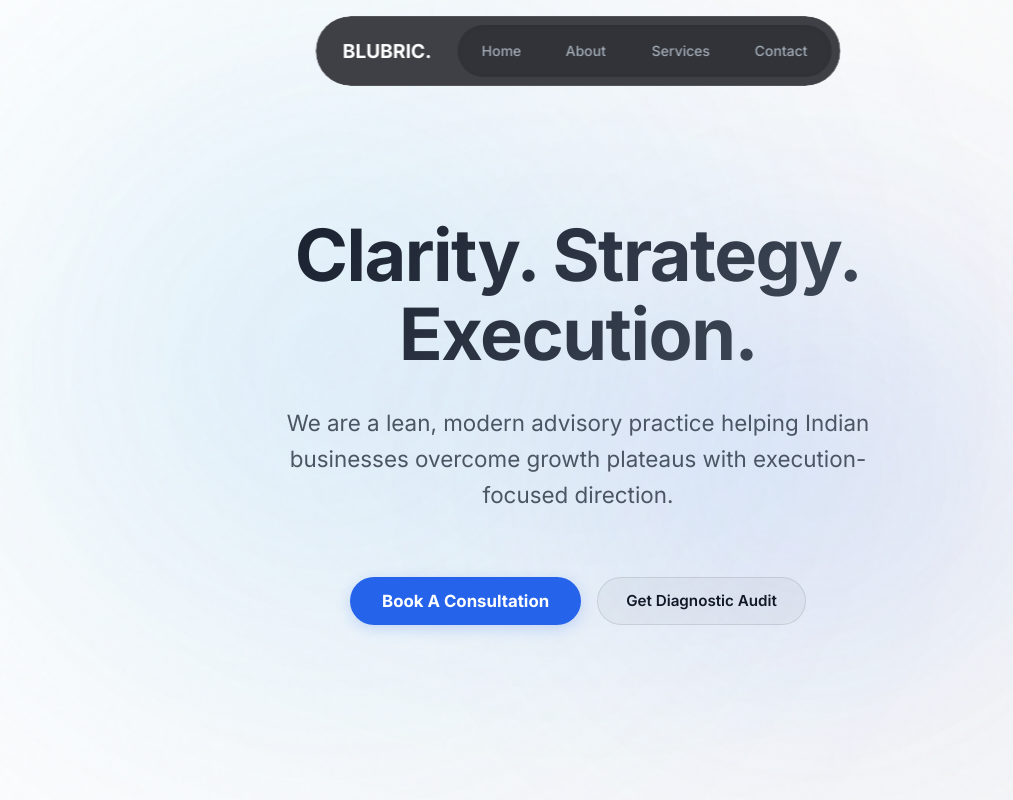
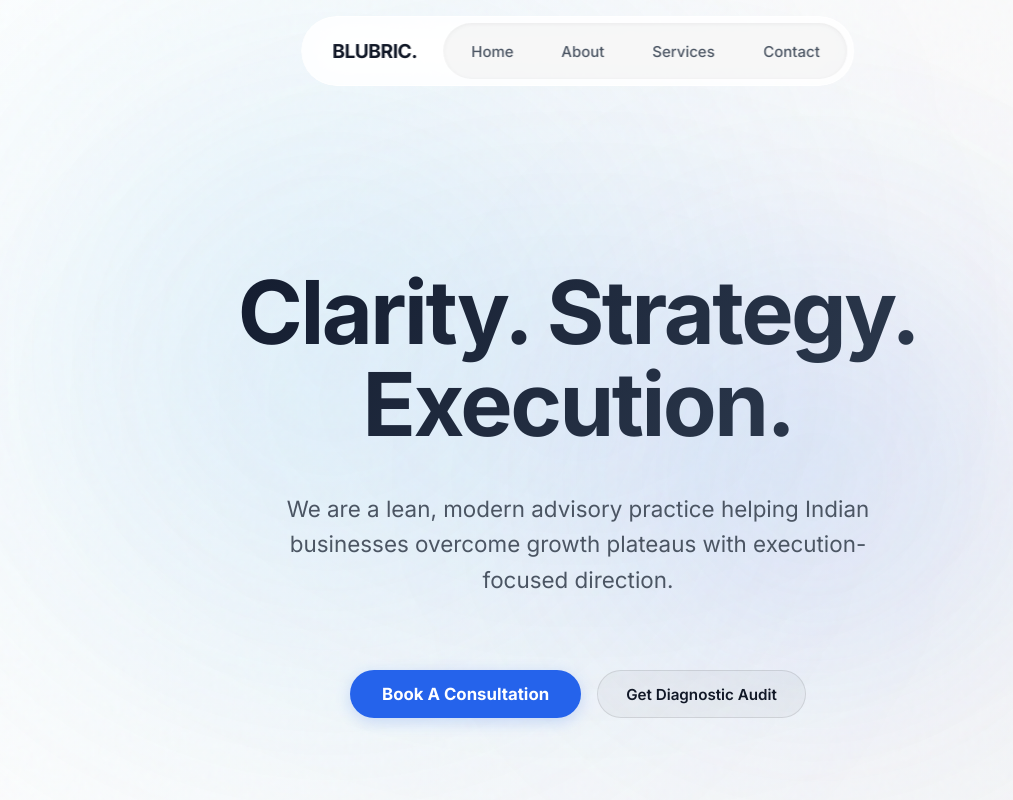
Before and after one commit to Shauryan28/Blubric, a React (Vite) app: page / in a window 1280 px wide. Shown: the top 800 px of the page, without its empty margins (62-1075 px from the left). Built offline with nearby package versions, Linux system fonts and the light colour scheme.

Commit message:
Update PillNav to pristine light frosted glass and enhance typography/spacing

```diff
--- a/src/App.tsx
+++ b/src/App.tsx
@@ -19,7 +19,7 @@ function App() {
     <>
       <ScrollToTop />
       <SilkBackground />
-      <PillNav items={navItems} customLogo={<span style={{fontWeight:800, fontSize:'1.2rem', color:'#fff'}}>BLUBRIC.</span>} />
+      <PillNav items={navItems} customLogo={<span style={{fontWeight:800, fontSize:'1.2rem', color:'#111827', letterSpacing: '-0.5px'}}>BLUBRIC.</span>} />
       <main className="page-container">
         <Routes>
           <Route path="/" element={<Home />} />
--- a/src/components/PillNav.css
+++ b/src/components/PillNav.css
@@ -28,20 +28,18 @@
 }
 
 .pill-nav {
-  --nav-h: 52px;
-  --logo: 36px;
-  --pill-pad-x: 20px;
-  --pill-gap: 5px;
+  --nav-h: 56px;
+  --pill-pad-x: 24px;
   width: max-content;
   display: flex;
   align-items: center;
   box-sizing: border-box;
-  background: rgba(30, 31, 38, 0.85) !important;
-  backdrop-filter: blur(24px) saturate(1.2) !important;
-  -webkit-backdrop-filter: blur(24px) saturate(1.2) !important;
-  border: 1px solid rgba(255, 255, 255, 0.1);
-  box-shadow: 0 4px 30px rgba(0, 0, 0, 0.1);
-  padding: 8px 8px 8px 16px;
+  background: rgba(255, 255, 255, 0.7) !important;
+  backdrop-filter: blur(28px) saturate(1.8) !important;
+  -webkit-backdrop-filter: blur(28px) saturate(1.8) !important;
+  border: 1px solid rgba(255, 255, 255, 0.8);
+  box-shadow: 0 10px 40px -10px rgba(0, 0, 0, 0.08);
+  padding: 6px 6px 6px 20px;
   border-radius: 999px;
   gap: 16px;
 }
@@ -59,9 +57,9 @@
   display: flex;
   align-items: center;
   height: var(--nav-h);
-  background: rgba(0, 0, 0, 0.2);
+  background: rgba(0, 0, 0, 0.03);
   border-radius: 9999px;
-  box-shadow: inset 0 1px 4px rgba(0,0,0,0.1);
+  box-shadow: inset 0 1px 4px rgba(0, 0, 0, 0.05);
 }
 
 .pill-logo {
@@ -104,12 +102,12 @@
   height: 100%;
   padding: 0 var(--pill-pad-x);
   background: transparent;
-  color: #a0aab5;
+  color: #4b5563;
   text-decoration: none;
   border-radius: 9999px;
   box-sizing: border-box;
   font-weight: 500;
-  font-size: 14px;
+  font-size: 15px;
   text-transform: none;
   white-space: nowrap;
   cursor: pointer;
@@ -148,7 +146,7 @@
   position: absolute;
   left: 0;
   top: 0;
-  color: #ffffff;
+  color: #000000;
   font-weight: 600;
   z-index: 3;
   display: inline-block;
@@ -211,7 +209,7 @@
 .hamburger-line {
   width: 18px;
   height: 2px;
-  background: #fff;
+  background: #111827;
   border-radius: 1px;
   transition: all 0.01s ease;
   transform-origin: center;
@@ -222,10 +220,10 @@
   top: 4.5em;
   left: 0;
   right: 0;
-  background: rgba(5,5,8,0.95);
-  backdrop-filter: blur(20px);
+  background: rgba(255, 255, 255, 0.95);
+  backdrop-filter: blur(24px);
   border-radius: 20px;
-  border: 1px solid var(--glass-border);
+  border: 1px solid rgba(0, 0, 0, 0.05);
   z-index: 998;
   opacity: 0;
   transform: translateY(10px);
@@ -234,6 +232,7 @@
   padding: 10px;
   transition: opacity 0.25s ease, transform 0.25s ease, visibility 0.25s ease;
   pointer-events: none;
+  box-shadow: 0 10px 40px rgba(0, 0, 0, 0.1);
 }
 
 .mobile-menu-popover.is-open {
@@ -255,7 +254,7 @@
 .mobile-menu-popover .mobile-menu-link {
   display: block;
   padding: 16px;
-  color: #fff;
+  color: #111827;
   background-color: transparent;
   text-decoration: none;
   font-size: 16px;
@@ -266,6 +265,6 @@
 
 .mobile-menu-popover .mobile-menu-link:hover, .mobile-menu-popover .mobile-menu-link.is-active {
   cursor: pointer;
-  background-color: rgba(0, 229, 255, 0.1);
+  background-color: rgba(37, 99, 235, 0.1);
   color: var(--accent-color);
 }
--- a/src/pages/pages.css
+++ b/src/pages/pages.css
@@ -1,23 +1,23 @@
 .hero-section {
-  min-height: 80vh;
+  min-height: 90vh;
   display: flex;
   flex-direction: column;
   justify-content: center;
   align-items: center;
   text-align: center;
-  gap: 2rem;
-  padding: 4rem 1rem;
+  gap: 2.5rem;
+  padding: 8rem 1rem 4rem 1rem;
 }
 
 .hero-title {
-  font-size: clamp(2.5rem, 6vw, 4.5rem);
+  font-size: clamp(3rem, 7vw, 5.5rem);
   font-weight: 800;
-  letter-spacing: -1.5px;
-  background: linear-gradient(135deg, #111827 0%, #4b5563 100%);
+  letter-spacing: -2.5px;
+  background: linear-gradient(135deg, #0f172a 0%, #334155 100%);
   -webkit-background-clip: text;
   -webkit-text-fill-color: transparent;
-  max-width: 900px;
-  line-height: 1.1;
+  max-width: 1000px;
+  line-height: 1.05;
   padding: 0 1rem;
 }
 
@@ -80,10 +80,10 @@
 .section-subtitle {
   color: var(--accent-color);
   font-weight: 600;
-  letter-spacing: 2px;
+  letter-spacing: 3px;
   text-transform: uppercase;
-  font-size: 0.9rem;
-  margin-bottom: 1rem;
+  font-size: 0.85rem;
+  margin-bottom: 1.5rem;
   display: block;
 }
 
@@ -210,9 +210,9 @@ textarea.form-input {
   display: flex;
   flex-direction: column;
   position: relative;
-  max-width: 900px;
+  max-width: 1000px;
   margin: 0 auto;
-  padding: 3rem 0;
+  padding: 4rem 0;
 }
 
 .timeline-line {
```
